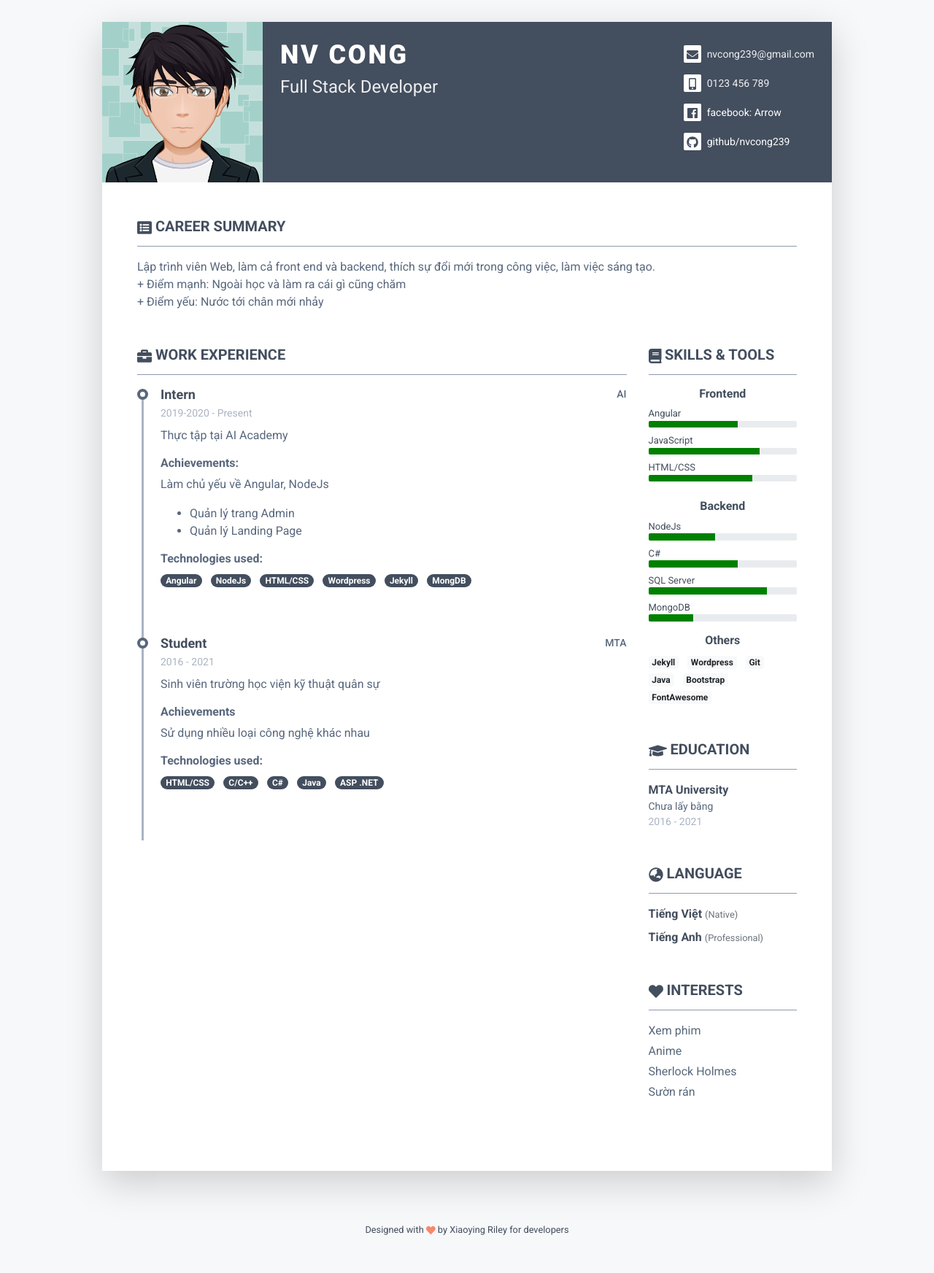
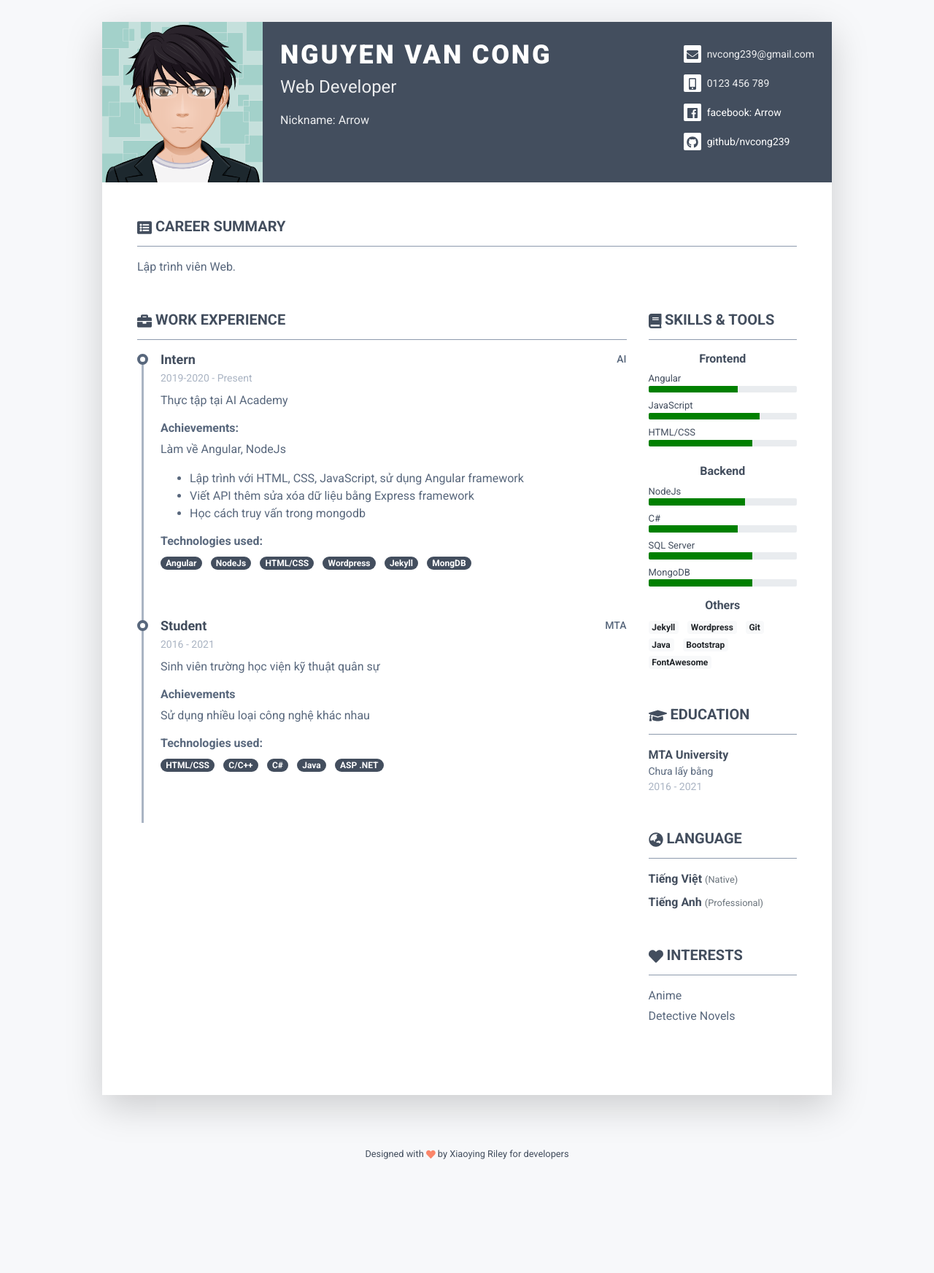
Before and after one commit to nvcong239/nvcong239.github.io, a Jekyll site: the page built from index.html, in a window 1280 px wide. Shown: the whole page at 73% size. Built offline with Jekyll 4.4.1, drawn with Linux system fonts in a browser that asks for light colours; nearby versions of some CDN libraries; after the commit the page ends 1641 px from its top, so only the background shows below that.

Commit message:
update code

```diff
--- a/_layouts/home_template.html
+++ b/_layouts/home_template.html
@@ -27,7 +27,6 @@
 </head>
 
 <body>
-
     <article class="resume-wrapper text-center position-relative">
         <div class="resume-wrapper-inner mx-auto text-left bg-white shadow-lg">
             <header class="resume-header pt-4 pt-md-0">
@@ -35,8 +34,9 @@
                     <img class="mr-3 img-fluid picture mx-auto" src="assets/images/avatar.png" alt="">
                     <div class="media-body p-4 d-flex flex-column flex-md-row mx-auto mx-lg-0">
                         <div class="primary-info">
-                            <h1 class="name mt-0 mb-1 text-white text-uppercase text-uppercase">NV Cong</h1>
-                            <div class="title mb-3">Full Stack Developer</div>
+                            <h1 class="name mt-0 mb-1 text-white text-uppercase text-uppercase">Nguyen Van Cong</h1>
+                            <div class="title mb-3">Web Developer</div>
+                            <div>Nickname: Arrow</div>
                             <!-- <ul class="list-unstyled">
                                 <li class="mb-2"><a href="#"><i class="far fa-envelope fa-fw mr-2"
                                             data-fa-transform="grow-3"></i>nvcong239@gmail.com</a></li>
@@ -74,12 +74,8 @@
                     </h2>
                     <div class="resume-section-content">
                         <p class="mb-0">
-                            Lập trình viên Web, làm cả front end và backend, thích sự đổi mới trong công việc,
-                            làm việc sáng tạo.
+                            Lập trình viên Web.
                         </p>
-                        <p class="mb-0">+ Điểm mạnh: Ngoài học và làm ra cái gì
-                            cũng chăm</p>
-                        <p class="mb-0">+ Điểm yếu: Nước tới chân mới nhảy</p>
                     </div>
                 </section>
                 <!--//summary-section-->
@@ -109,10 +105,11 @@
                                             </p>
                                             <h4 class="resume-timeline-item-desc-heading font-weight-bold">Achievements:
                                             </h4>
-                                            <p>Làm chủ yếu về Angular, NodeJs</p>
+                                            <p>Làm về Angular, NodeJs</p>
                                             <ul>
-                                                <li>Quản lý trang Admin</li>
-                                                <li>Quản lý Landing Page</li>
+                                                <li>Lập trình với HTML, CSS, JavaScript, sử dụng Angular framework</li>
+                                                <li>Viết API thêm sửa xóa dữ liệu bằng Express framework</li>
+                                                <li>Học cách truy vấn trong mongodb</li>
                                             </ul>
                                             <h4 class="resume-timeline-item-desc-heading font-weight-bold">Technologies
                                                 used:</h4>
@@ -232,7 +229,7 @@
                                             <div class="resume-skill-name">NodeJs</div>
                                             <div class="progress resume-progress">
                                                 <div class="progress-bar theme-progress-bar-dark" role="progressbar"
-                                                    style="width: 45%" aria-valuenow="25" aria-valuemin="0"
+                                                    style="width: 65%" aria-valuenow="25" aria-valuemin="0"
                                                     aria-valuemax="100"></div>
                                             </div>
                                         </li>
@@ -248,7 +245,7 @@
                                             <div class="resume-skill-name">SQL Server</div>
                                             <div class="progress resume-progress">
                                                 <div class="progress-bar theme-progress-bar-dark" role="progressbar"
-                                                    style="width: 80%" aria-valuenow="25" aria-valuemin="0"
+                                                    style="width: 70%" aria-valuenow="25" aria-valuemin="0"
                                                     aria-valuemax="100"></div>
                                             </div>
                                         </li>
@@ -256,7 +253,7 @@
                                             <div class="resume-skill-name">MongoDB</div>
                                             <div class="progress resume-progress">
                                                 <div class="progress-bar theme-progress-bar-dark" role="progressbar"
-                                                    style="width: 30%" aria-valuenow="25" aria-valuemin="0"
+                                                    style="width: 70%" aria-valuenow="25" aria-valuemin="0"
                                                     aria-valuemax="100"></div>
                                             </div>
                                         </li>
@@ -341,10 +338,8 @@
                                 <i class="fas fa-heart"></i> Interests</h2>
                             <div class="resume-section-content">
                                 <ul class="list-unstyled">
-                                    <li class="mb-1">Xem phim</li>
                                     <li class="mb-1">Anime</li>
-                                    <li class="mb-1">Sherlock Holmes</li>
-                                    <li class="mb-1">Sườn rán</li>
+                                    <li class="mb-1">Detective Novels</li>
                                 </ul>
                             </div>
                         </section>
@@ -360,15 +355,11 @@
         </div>
     </article>
 
-
     <footer class="footer text-center pt-2 pb-5">
         <!--/* This template is released under the Creative Commons Attribution 3.0 License. Please keep the attribution link below when using for your own project. Thank you for your support. :) If you'd like to use the template without the attribution, you can buy the commercial license via our website: themes.3rdwavemedia.com */-->
         <small class="copyright">Designed with <i class="fas fa-heart"></i> by <a href="http://themes.3rdwavemedia.com"
                 target="_blank">Xiaoying Riley</a> for developers</small>
     </footer>
-
-
-
 </body>
 
 <style>
@@ -378,9 +369,6 @@
     .resume-skill-item h4{
         text-align: center;
     }
-    .resume-skills-cat font-weight-bold {
-
-    }
 </style>
 
 </html>
```
Also changed, not shown: Gemfile (added, +11 -0 lines), assets/css/home.css (+10 -10 lines), Gemfile.lock (added).
